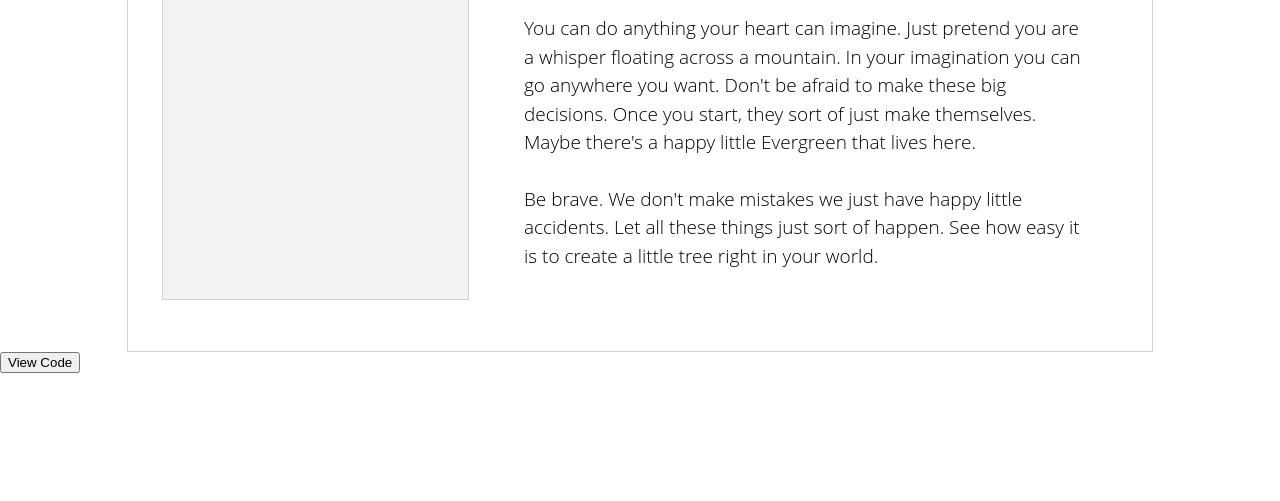
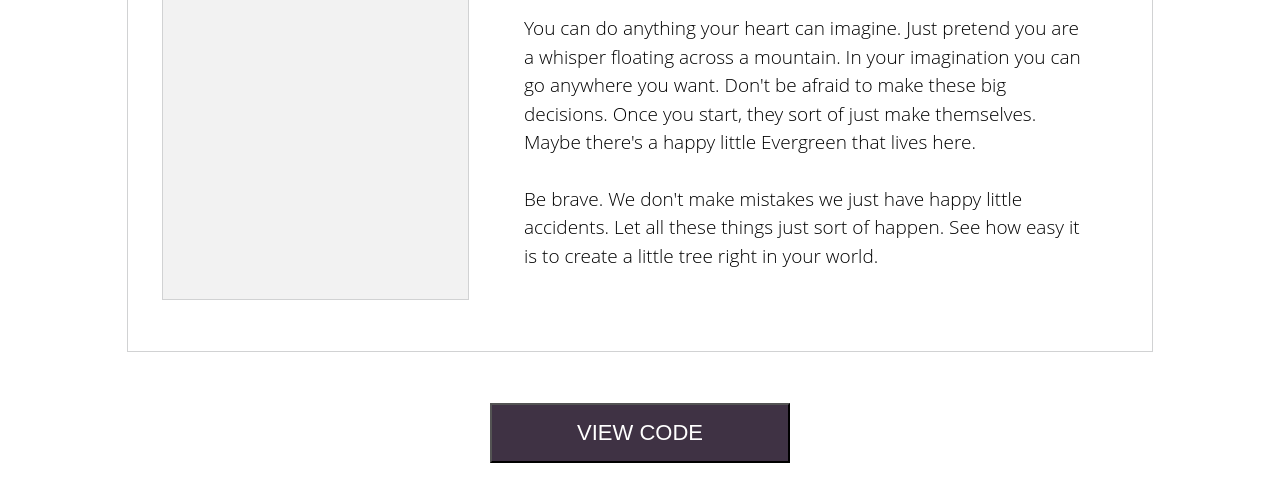
Before and after one commit to seamus-quinn/pattrn-party, a website: page index.html in a window 1280 px wide. Shown: the part 365-866 px from the top of the page. Before the commit the page ends 800 px from the top, so only its background shows below. Drawn offline with Linux system fonts and the light colour scheme.

Commit message:
Add link to codepen and style view code button

```diff
--- a/index.html
+++ b/index.html
@@ -31,7 +31,12 @@
     </div>
   </section>
   <section class="view-code-section">
-    <button class="view-code-button">View Code</button>
+    <a
+      href="https://codepen.io/sumaesquinn/pen/mjVBwE"
+      target="_blank"
+    >
+      <button class="view-code-button">VIEW CODE</button>
+    </a>
   </section>
   <script type="text/javascript" src="./scripts.js"></script>
 </body>
--- a/scripts.js
+++ b/scripts.js
@@ -1,6 +1,5 @@
 const tabs = document.querySelectorAll('.tab');
 const tabContainer = document.querySelector('.tab-content')
-console.log(tabContainer)
 
 const tab_1 = `<div class="image-container"></div>
         <div class="text-container">
--- a/styles/styles.scss
+++ b/styles/styles.scss
@@ -112,3 +112,18 @@ body {
     }
   }
 }
+
+.view-code-section {
+  display: flex;
+  justify-content: center;
+  align-items: center;
+  padding: 4%;
+  button {
+    width: 300px;
+    height: 60px;
+    background: #3F3244;
+    color: #fff;
+    font-size: 22px;
+    font-weight: 100;
+  }
+}
```
Also changed, not shown: styles/styles.css, 1 other file.
